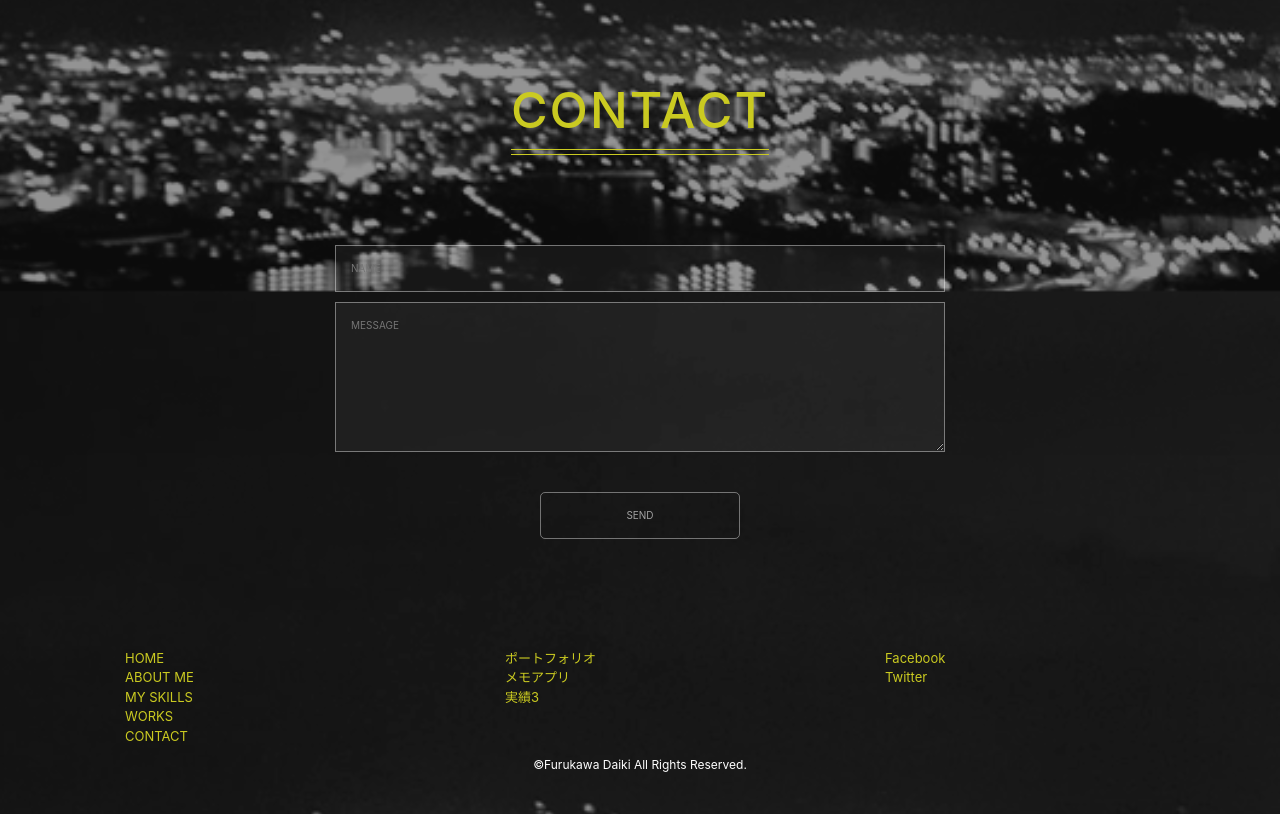
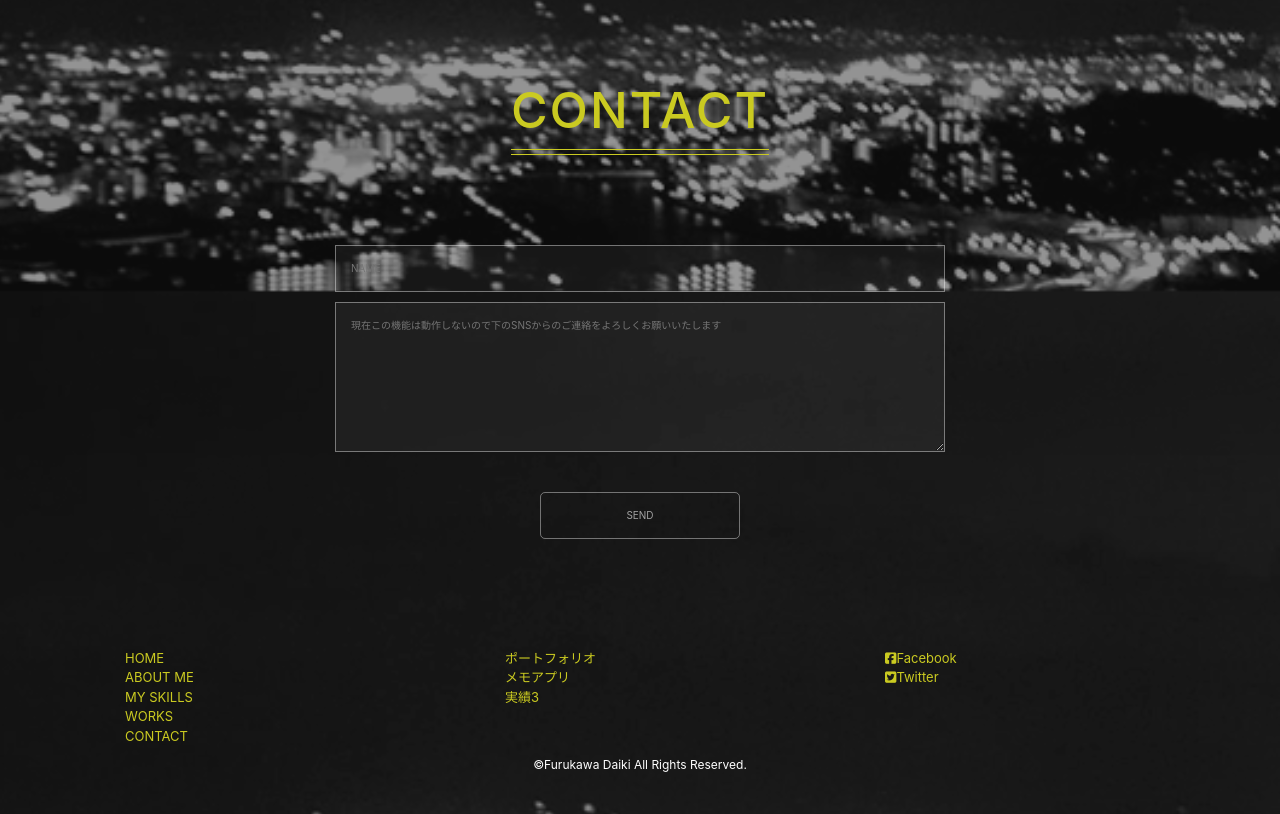
Before and after one commit to Da1k17/portfolio, a plain HTML site: page index.html in a window 1280 px wide. Shown: the part 3709-4523 px from the top of the page. Drawn offline with nearby package versions, Linux system fonts and the light colour scheme.

Commit message:
Update index.html

```diff
--- a/index.html
+++ b/index.html
@@ -155,7 +155,7 @@
         <h2 class="heading3">CONTACT</h2>
         <form class="contact-form">
         <input type="text" name="name" placeholder="NAME">
-        <textarea name="message" placeholder="MESSAGE"></textarea>
+        <textarea name="message" placeholder="現在この機能は動作しないので下のSNSからのご連絡をよろしくお願いいたします"></textarea>
         <input type="submit" value="SEND">
         </form>
     </section>
@@ -183,8 +183,8 @@
           </div>
           <div class="col-md-4">
             <ul>
-              <li><a href="https://www.facebook.com/profile.php?id=100028952030695" target="_blank">Facebook</a></li>
-              <li><a href="https://twitter.com/dai_MNB3T" target="_blank">Twitter</a></li>
+              <li><a href="https://www.facebook.com/profile.php?id=100028952030695" target="_blank"><i class="fab fa-facebook-square"></i>Facebook</a></li>
+              <li><a href="https://twitter.com/dai_MNB3T" target="_blank"><i class="fab fa-twitter-square"></i>Twitter</a></li>
             </ul>
           </div>
         </div>
```
